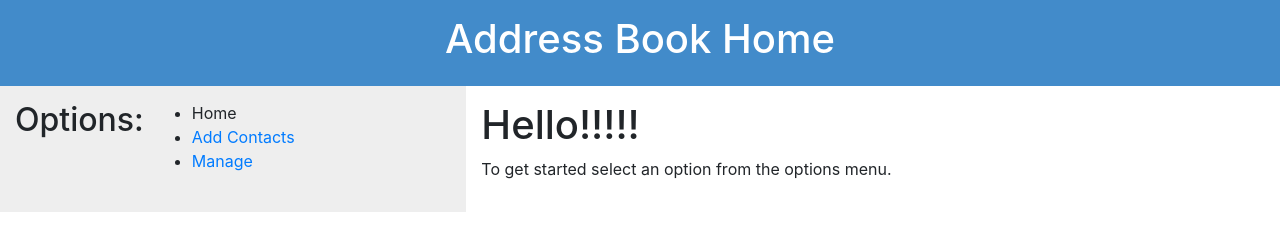
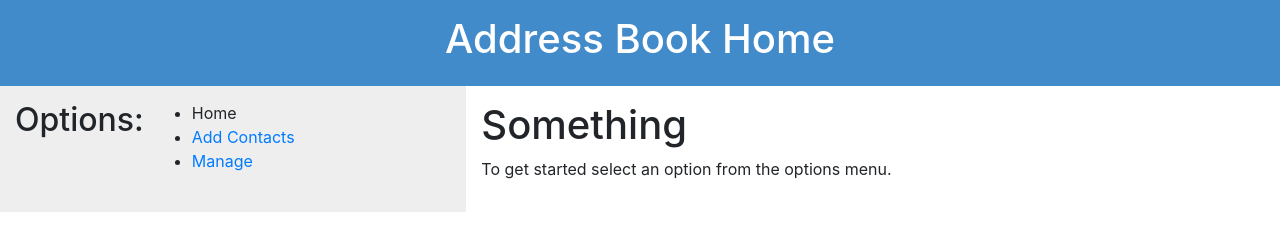
Before and after one commit to circletes/address-book, a website: page views/index.html in a window 1280 px wide. Drawn offline with nearby package versions, Linux system fonts and the light colour scheme.

Commit message:
change index.html

```diff
--- a/views/index.html
+++ b/views/index.html
@@ -69,7 +69,7 @@
         </nav>
 
         <article class="article">
-            <h1>Hello!!!!! </h1>
+            <h1>Something</h1>
             <p>To get started select an option from the options menu. </p>
         </article>
     </div>
```
